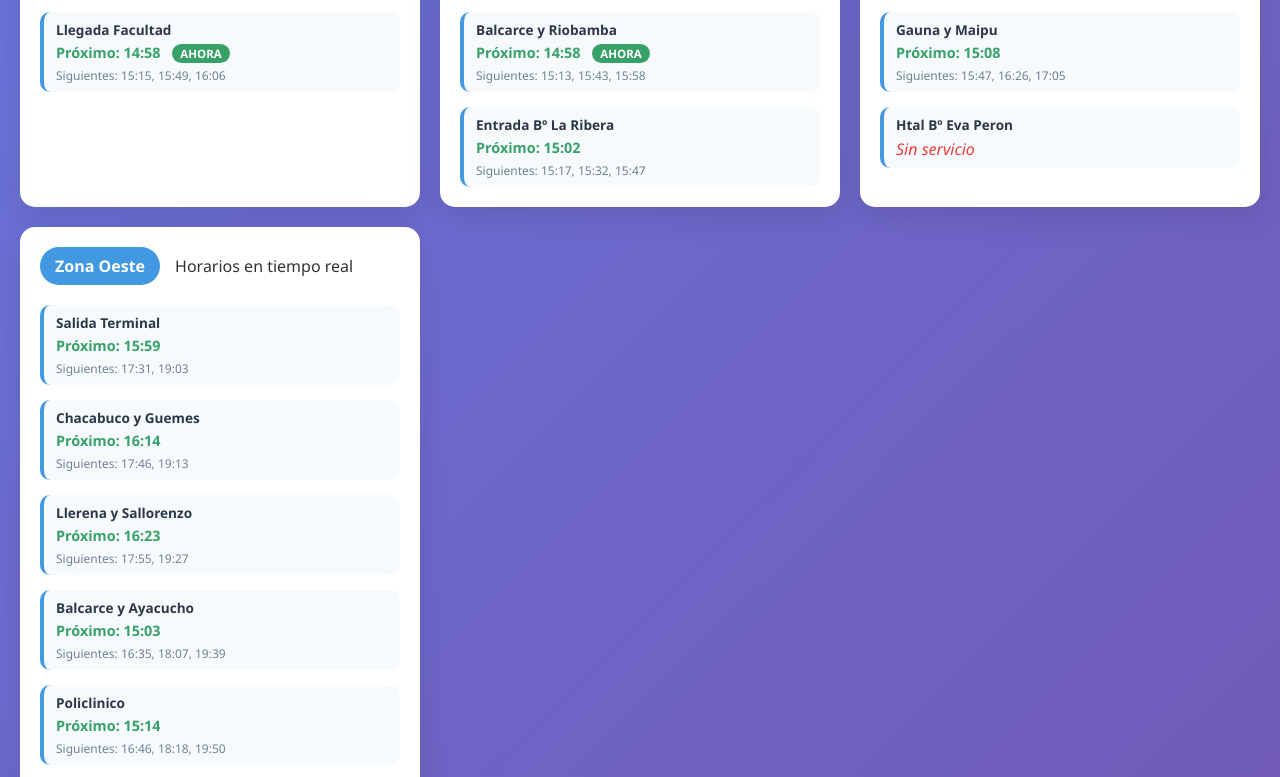
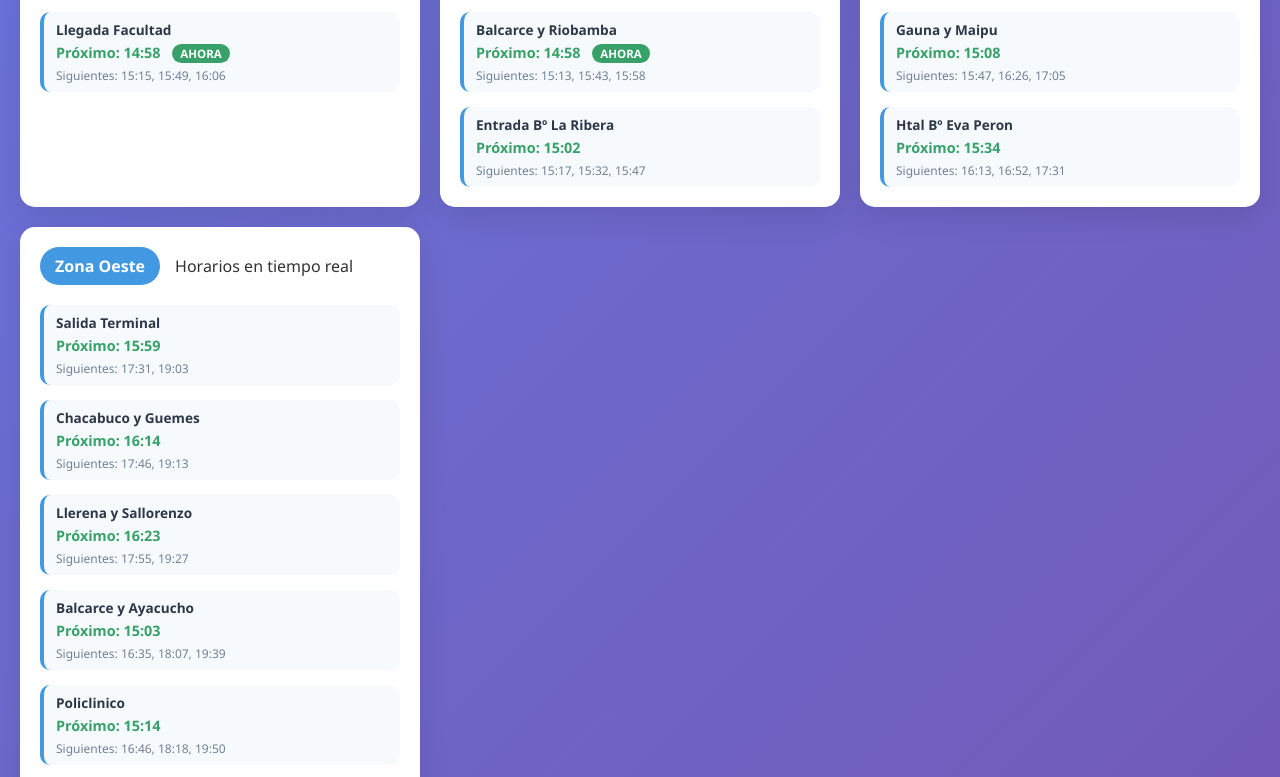
Before and after one commit to Ignacio39/Horarios-colectivos-Villa-Mercedes, a plain HTML site: page index.html in a window 1280 px wide. Shown: the part 1062-1839 px from the top of the page. Drawn offline with Linux system fonts and the light colour scheme.

Commit message:
Ultimando detalles

```diff
--- a/main.js
+++ b/main.js
@@ -437,6 +437,12 @@ function getCurrentTime() {
     };
     console.log('Información de fecha actual:', {
         fechaCompleta: now.toString(),
+        diaSemana: currentInfo.day,
+        hora: currentInfo.time,
+        minutosTotales: currentInfo.currentMinutes
+    });
+    console.log('Información de fecha actual:', {
+        fechaCompleta: now.toString(),
         diaOriginal: currentInfo.day,
         diaNormalizado: currentInfo.day.toLowerCase()
             .replace(/[á]/g, 'a')
@@ -455,25 +461,106 @@ function timeToMinutes(timeStr) {
 }
 
 function findNextBuses(lineSchedules, stopName, current) {
-    console.log('Verificando horarios para:', {
-        parada: stopName,
+    // Normalizar nombre de la parada
+    let normalizedStopName = stopName;
+
+    // Primero reemplazar el carácter ° por º si existe
+    normalizedStopName = normalizedStopName.replace('°', 'º');
+
+    // Lista de variantes conocidas y sus nombres normalizados
+    const stopVariants = {
+        'Htal Bº Eva Peron': 'Hospital Bº Eva Peron',
+        'Htal B° Eva Peron': 'Hospital Bº Eva Peron',
+        'Hospital B° Eva Peron': 'Hospital Bº Eva Peron'
+    };
+
+    // Intentar encontrar la parada en las variantes conocidas
+    if (stopVariants[normalizedStopName]) {
+        const originalName = normalizedStopName;
+        normalizedStopName = stopVariants[normalizedStopName];
+        console.log('Normalizando nombre de parada:', {
+            original: originalName,
+            normalizado: normalizedStopName
+        });
+    }
+
+    // Si no se encuentra la parada normalizada, intentar con todas las variantes
+    if (!lineSchedules[normalizedStopName]) {
+        console.log('Buscando horarios en variantes alternativas');
+        for (const [variant, normalized] of Object.entries(stopVariants)) {
+            if (lineSchedules[variant]) {
+                normalizedStopName = variant;
+                console.log('Encontrados horarios en variante:', variant);
+                break;
+            }
+            if (lineSchedules[normalized]) {
+                normalizedStopName = normalized;
+                console.log('Encontrados horarios en nombre normalizado:', normalized);
+                break;
+            }
+        }
+    }
+
+    console.log('Estado de la búsqueda:', {
+        paradaOriginal: stopName,
+        paradaNormalizada: normalizedStopName,
         dia: current.day,
-        horariosDisponibles: Object.keys(lineSchedules),
-        datosCompletos: lineSchedules
+        paradasDisponibles: Object.keys(lineSchedules),
+        tieneHorariosParaParada: lineSchedules[normalizedStopName] ? 'Sí' : 'No',
+        horariosEncontrados: lineSchedules[normalizedStopName] ? Object.keys(lineSchedules[normalizedStopName]) : 'ninguno'
     });
 
     if (!lineSchedules) {
-        console.log('No hay horarios definidos');
+        console.log('ERROR: No hay horarios definidos');
         return null;
     }
 
+    console.log('Datos de horarios:', {
+        paradasDisponibles: Object.keys(lineSchedules),
+        tieneHorariosParaParada: lineSchedules[normalizedStopName] ? 'Sí' : 'No',
+        horariosParaDia: lineSchedules[normalizedStopName] ? Object.keys(lineSchedules[normalizedStopName]) : 'ninguno'
+    });
+
+    // Usar el nombre normalizado para el resto de la función
+    stopName = normalizedStopName;
+
     // Normalizar el nombre del día para coincidir con las claves
+    // Normalizar el nombre del día
     let scheduleType = current.day.toLowerCase()
         .replace(/[á]/g, 'a')
         .replace(/[é]/g, 'e')
         .replace(/[í]/g, 'i')
         .replace(/[ó]/g, 'o')
         .replace(/[ú]/g, 'u');
+
+    // Mapeo de días de la semana
+    const dayMappings = {
+        'lunes': 'lunes',
+        'martes': 'martes',
+        'miercoles': 'miercoles',
+        'miércoles': 'miercoles',
+        'jueves': 'jueves',
+        'viernes': 'viernes',
+        'sabado': 'sabado',
+        'sábado': 'sabado',
+        'domingo': 'domingo'
+    };
+
+    scheduleType = dayMappings[scheduleType] || scheduleType;
+
+    console.log('Procesamiento del día:', {
+        diaOriginal: current.day,
+        diaNormalizado: scheduleType,
+        diasDisponibles: lineSchedules[normalizedStopName] ? Object.keys(lineSchedules[normalizedStopName]) : [],
+        tieneDia: lineSchedules[normalizedStopName] && lineSchedules[normalizedStopName][scheduleType] ? 'Sí' : 'No'
+    });
+
+    console.log('Procesamiento del día:', {
+        diaOriginal: current.day,
+        diaNormalizado: scheduleType,
+        diasDisponibles: lineSchedules[normalizedStopName] ? Object.keys(lineSchedules[normalizedStopName]) : [],
+        tieneDia: lineSchedules[normalizedStopName] && lineSchedules[normalizedStopName][scheduleType] ? 'Sí' : 'No'
+    });
 
     console.log('Día normalizado:', scheduleType);
 
```
Also changed, not shown: index.html (line endings or trailing spaces).
